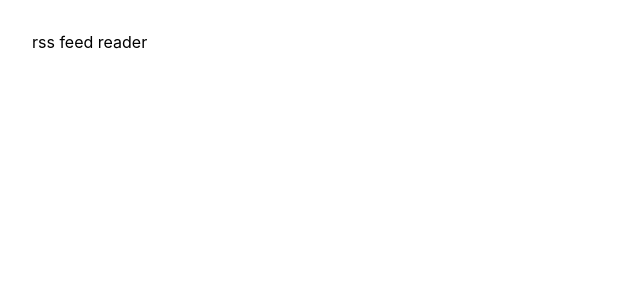
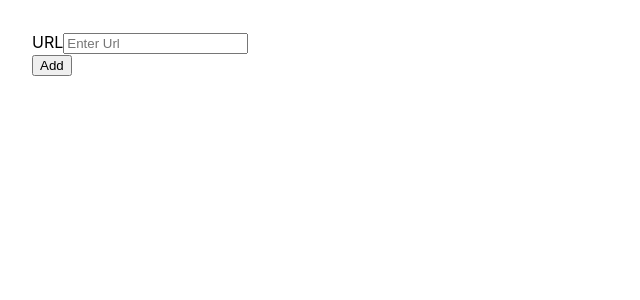
Before and after one commit to Hemsleek/RSS_FEED_READER, a React (Create React App) app: page / in a window 1280 px wide. Shown: the top 300 px of the page, without its empty margins (0-640 px from the left). Built offline with nearby package versions, Linux system fonts and the light colour scheme.

Commit message:
feat: user form

```diff
--- a/src/App.js
+++ b/src/App.js
@@ -3,7 +3,14 @@ import './App.css';
 function App() {
   return (
     <div className="App">
-     rss feed reader
+      <form>
+        <div className="form-group">
+          <label>URL</label>
+          <input type="text" placeholder="Enter Url" />
+        </div>
+        <button>Add</button>
+      </form>
+
     </div>
   );
 }
```
Also changed, not shown: src/App.css (line endings or trailing spaces).
